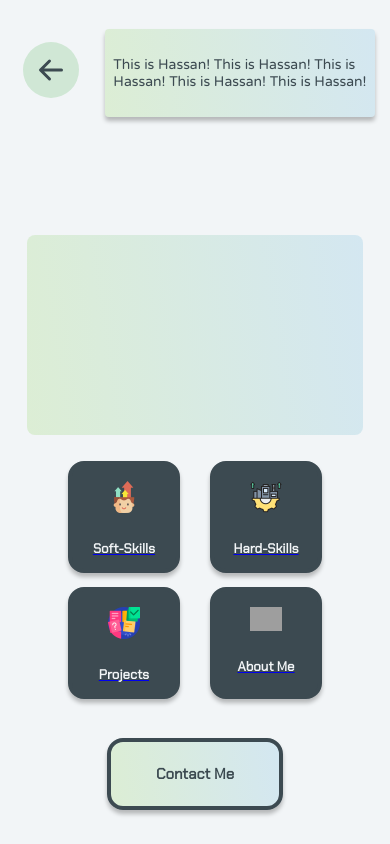
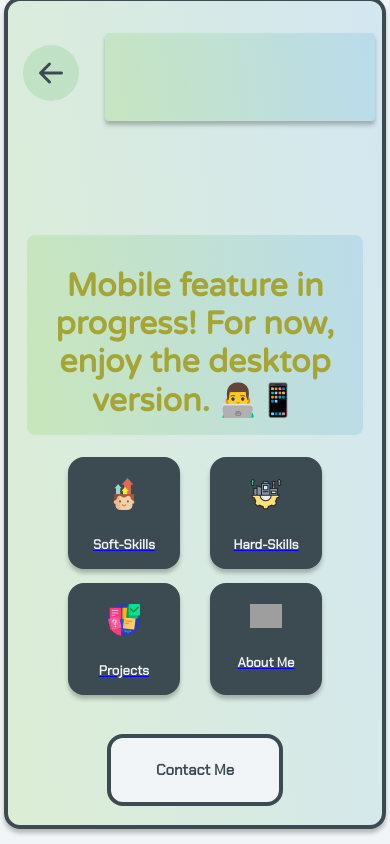
Before and after one commit to HAssAN-SSS/myPortfolio, a React (Vite) app: page /ph/dashbord in a window 390 px wide. Built offline with nearby package versions, Linux system fonts and the light colour scheme; grey boxes are pictures that could not be loaded; a web font is replaced by a local one.

Commit message:
fix some phon bugs, add text alert for phone using

```diff
--- a/src/index.css
+++ b/src/index.css
@@ -142,7 +142,7 @@ p{
     }
     p{
         font-family: var(--p_font_family);
-        font-size: 10px;
+        font-size: 16px;
         color: var(--black_100);
     }
     .btn{
--- a/src/ph_dashbord/ph_dashbord.css
+++ b/src/ph_dashbord/ph_dashbord.css
@@ -8,7 +8,7 @@
   width: 100%;
   margin: 0;
 }
-#ph_dashbord .btn{
+#ph_dashbord {
   border-radius: 16px;
   border: 4px solid var(--black-100, #3c4a51);
   background:
@@ -53,7 +53,8 @@
     82deg,
     rgba(94, 195, 15, 0.15) 0%,
     rgba(38, 151, 207, 0.15) 100%
-  );  margin: 5%;
+  );
+  margin: 4%;
   border-radius: 8px;
 }
 header {
@@ -63,6 +64,7 @@ header {
   color: var(--black_100);
   display: flex;
   justify-content: space-between;
+  margin-top: 5%;
 }
 
 #return_btn {
@@ -97,3 +99,12 @@ header {
   font-size: 14px;
   margin-left: 3%;
 }
+.contactMe{
+  margin-bottom: 5%;
+}
+.temporary_text{
+  font-size: 32px;
+  text-align: center;
+  font-weight: bolder;
+  color: rgb(165, 165, 54);
+}
--- a/src/ph_dashbord/ph_dashbord.jsx
+++ b/src/ph_dashbord/ph_dashbord.jsx
@@ -24,17 +24,18 @@ export default function Ph_dashbord() {
 
         <div id="phone_bar">
             <p>
-                This is Hassan!
-                This is Hassan!
-                This is Hassan!
-                This is Hassan!
-                This is Hassan!
 
 
             </p>
         </div>
       </header>
-      <div id="show_tv"></div>
+
+
+      <div id="show_tv">
+      <p className="temporary_text">Mobile feature in progress! For now, enjoy the desktop version. 👨‍💻📱</p>
+      </div>
+
+
       <div id="four_apps">
         <Link>
       <SingelApp
@@ -63,7 +64,7 @@ export default function Ph_dashbord() {
           </Link>
 
       </div>
-      <Link className="btn">
+      <Link className="btn contactMe">
         <h3>Contact Me</h3>
       </Link>
     </div>
--- a/src/welcome/welcome.jsx
+++ b/src/welcome/welcome.jsx
@@ -45,7 +45,7 @@ export default function welcome({props}) {
             >
               <path d="M13.5 1a1.5 1.5 0 1 0 0 3 1.5 1.5 0 0 0 0-3zM11 2.5a2.5 2.5 0 1 1 .603 1.628l-6.718 3.12a2.499 2.499 0 0 1 0 1.504l6.718 3.12a2.5 2.5 0 1 1-.488.876l-6.718-3.12a2.5 2.5 0 1 1 0-3.256l6.718-3.12A2.5 2.5 0 0 1 11 2.5zm-8.5 4a1.5 1.5 0 1 0 0 3 1.5 1.5 0 0 0 0-3zm11 5.5a1.5 1.5 0 1 0 0 3 1.5 1.5 0 0 0 0-3z" />
             </svg>
-            <h2>share</h2>
+            <h2>Share</h2>
           </button>
           <br />
           <br />
@@ -67,7 +67,7 @@ export default function welcome({props}) {
         </div>
         {/* ---------------------------------phone side buttons-------------------------------- */}
         <div className="welcome_phone_side_button">
-          <button className="btn">
+          <Link to={"/"} className="btn">
             <svg
               xmlns="http://www.w3.org/2000/svg"
               width="24"
@@ -78,8 +78,8 @@ export default function welcome({props}) {
             >
               <path d="M13.5 1a1.5 1.5 0 1 0 0 3 1.5 1.5 0 0 0 0-3zM11 2.5a2.5 2.5 0 1 1 .603 1.628l-6.718 3.12a2.499 2.499 0 0 1 0 1.504l6.718 3.12a2.5 2.5 0 1 1-.488.876l-6.718-3.12a2.5 2.5 0 1 1 0-3.256l6.718-3.12A2.5 2.5 0 0 1 11 2.5zm-8.5 4a1.5 1.5 0 1 0 0 3 1.5 1.5 0 0 0 0-3zm11 5.5a1.5 1.5 0 1 0 0 3 1.5 1.5 0 0 0 0-3z" />
             </svg>
-            <h2>share</h2>
-          </button>
+            <h2>Share</h2>
+          </Link>
 
           <Link to={'/'} className="btn">
             <svg
```
